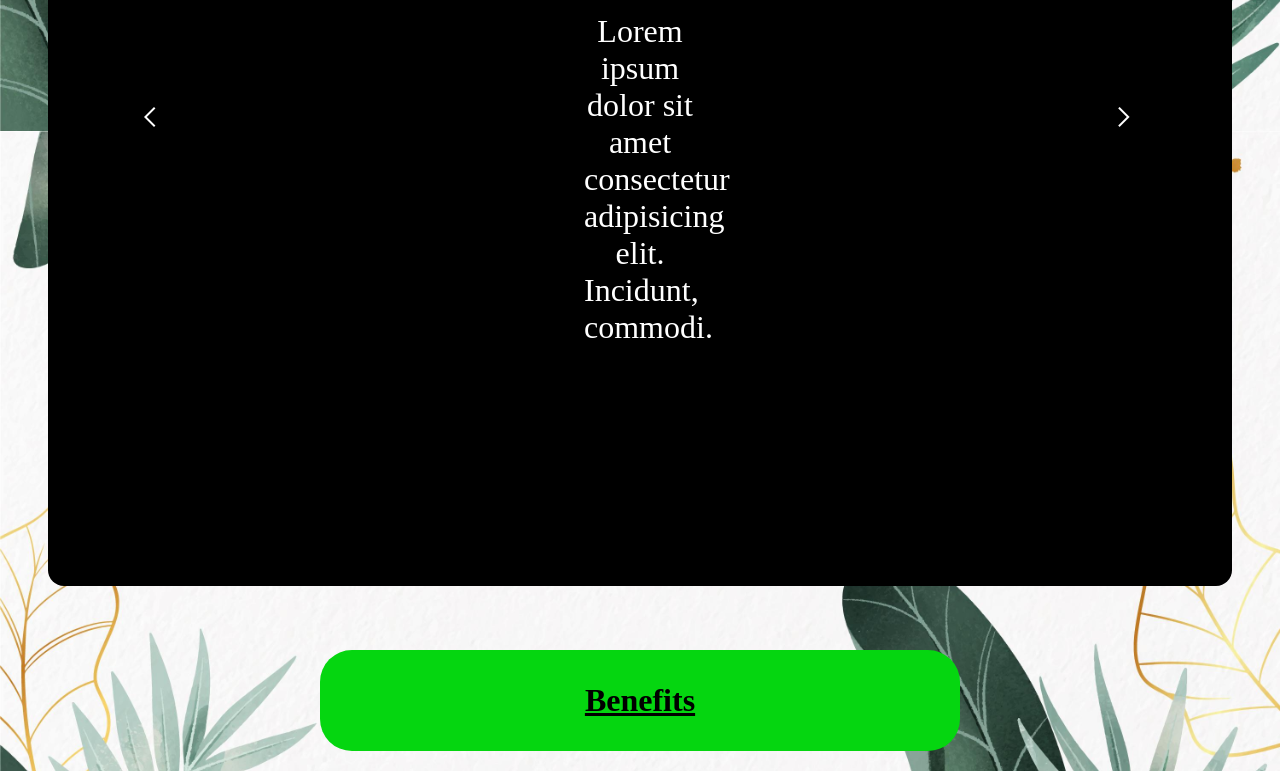
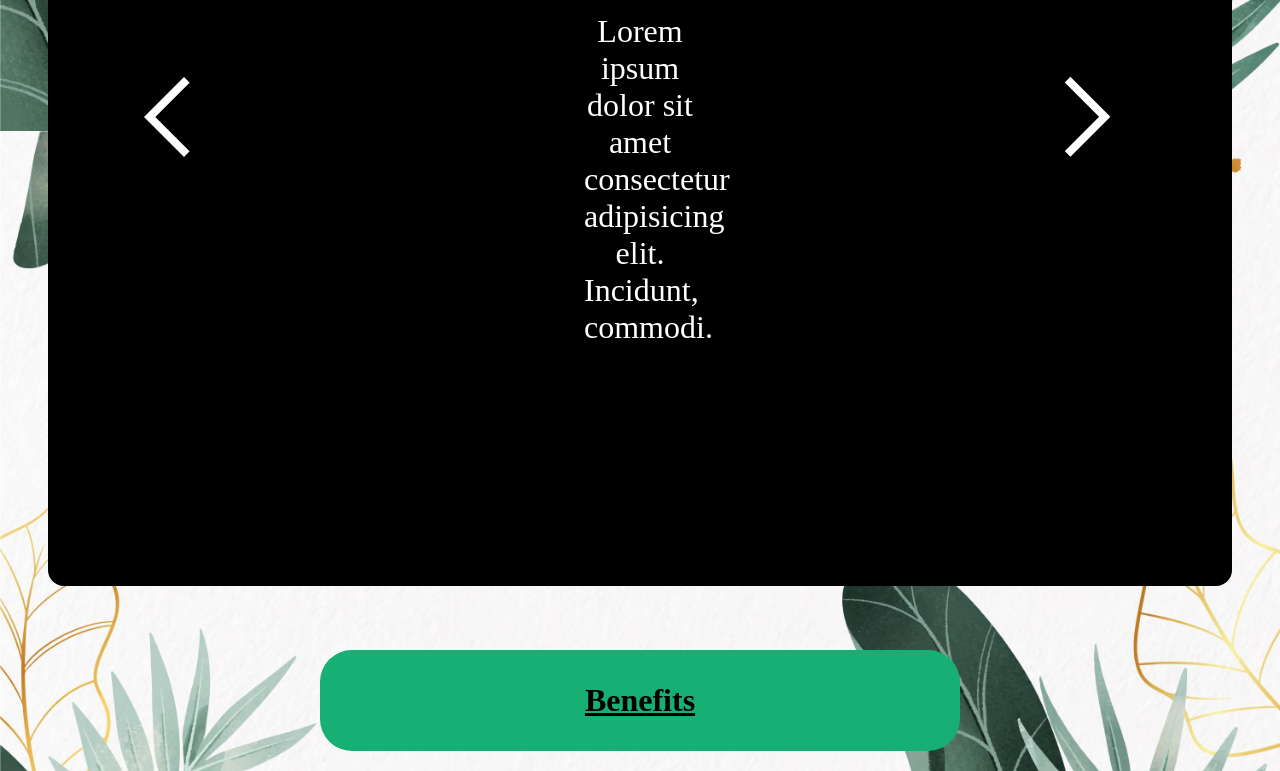
Before and after one commit to ImHavven/lucky_shrub_shop_landing-page, a plain HTML site: page index.html in a window 1280 px wide. Shown: the part 749-1520 px from the top of the page. Drawn offline with nearby package versions, Linux system fonts and the light colour scheme; a web font is replaced by a local one.

Commit message:
minor changes..

```diff
--- a/index.html
+++ b/index.html
@@ -24,7 +24,7 @@
         <main>
             <section id="ad-banner">
                 <article id="banner">
-                    <div class="arrow-left arrow-icon"><span class="material-symbols-outlined">
+                    <div class="arrow-left arrow-icon"><span class="material-symbols-outlined icon">
                         arrow_back_ios
                         </span></div>
                     <div id="ad-content">
@@ -33,7 +33,7 @@
                             Lorem ipsum dolor sit amet consectetur adipisicing elit. Incidunt, commodi.
                         </p>
                     </div>
-                    <div class="arrow-right arrow-icon"><span class="material-symbols-outlined">
+                    <div class="arrow-right arrow-icon"><span class="material-symbols-outlined icon">
                         arrow_forward_ios
                         </span></div>
                 </article>
--- a/styles.css
+++ b/styles.css
@@ -20,9 +20,10 @@ body {
     'opsz' 48
 }
 
-/* span.icon {
-    font-size: 10rem;
-} */
+span.icon {
+    font-size: 6rem;
+    cursor: pointer;
+}
 
 
 
@@ -47,7 +48,7 @@ header img {
 /* Styles for the Nav element */
 nav {
     position: sticky;
-    background-color: hsl(123, 95%, 43%);
+    background-color: hsl(157, 76%, 39%);
     top: 1em;
     padding: 1.5rem;
     border-radius: 1em;
@@ -116,6 +117,7 @@ nav li:hover {
     color: white;
     margin: 0 3rem;
     border-radius: 1em;
+    min-width: 30px;
 }
 
 
@@ -129,6 +131,7 @@ div#ad-content {
     grid-column: 2 / 4;
     padding: 15em;
     text-align: center;
+    min-width: 30px;
 }
 
 h1 {
@@ -156,15 +159,6 @@ div.arrow-right {
     margin-right: 6rem;
 }
 
-/* @keyframes move {
-    from {
-        transform: ;
-    }
-    to {
-
-    }
-} */
-
 
 
     /* Styles for the 2nd Section inside main element */
@@ -176,12 +170,12 @@ div.arrow-right {
 }
 
 #ad-banner + div {
-    background-color: hsl(123, 95%, 43%);
+    background-color: hsl(157, 76%, 39%);
     text-align: center;
-    grid-column: 1/4;
     font-size: 2em;
     font-weight: 700;
     text-decoration: underline;
+    min-width: 100px;
     border-radius: 2rem;
     padding: 2rem;
     margin: 4rem 20rem;
@@ -247,7 +241,7 @@ footer div#contacts-address {
 }
 
 #contacts-address a:hover {
-    color: hsl(240, 100%, 50%);
+    color: hsl(157, 76%, 39%);
 }
 
 
```
